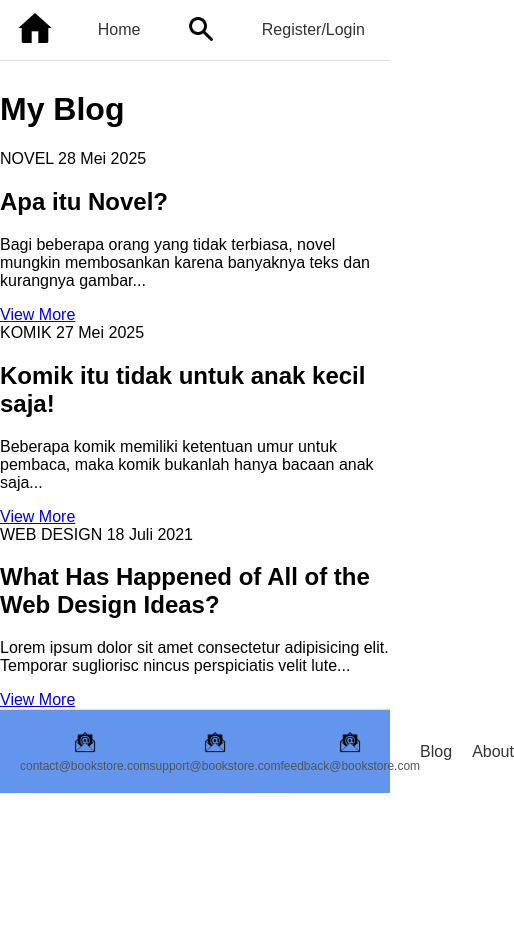
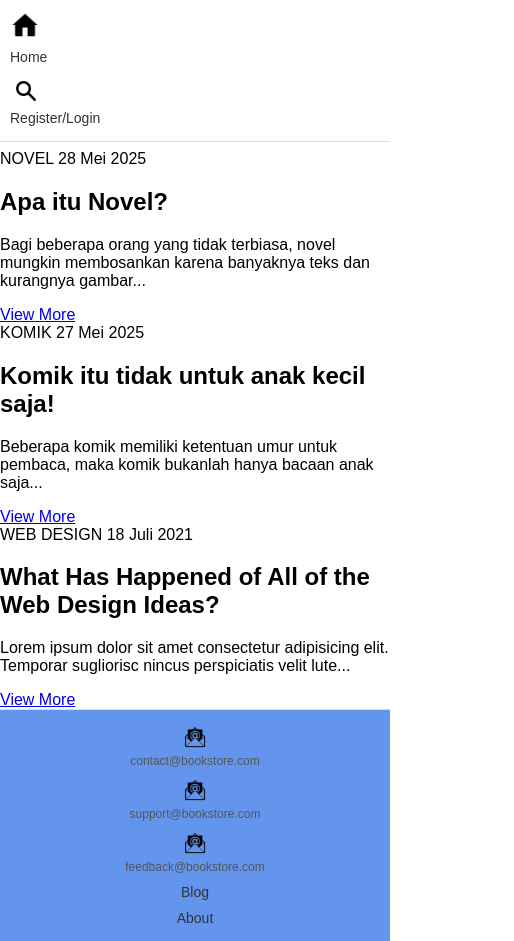
Before and after one commit to Sen0002/Mobile, a plain HTML site: page blog.html in a window 390 px wide. Shown: the whole page, 514 px wide, since content can reach past the window. Before the commit the page ends 844 px from the top, so only its background shows below. Drawn offline with Linux system fonts and the light colour scheme.

Commit message:
Update style.css

```diff
--- a/style.css
+++ b/style.css
@@ -1152,3 +1152,56 @@ footer {
     gap: 10px;
   }
 }
+@media (max-width: 768px) {
+  /* Top Bar */
+  .top-bar {
+    flex-direction: column;
+    height: auto;
+    align-items: flex-start;
+    padding: 10px;
+  }
+
+  .top-logo img {
+    height: 30px;
+  }
+
+  .top-link, .top-login {
+    margin: 5px 0;
+    font-size: 14px;
+  }
+
+  .top-search {
+    width: 100%;
+    margin-top: 10px;
+  }
+
+  .top-search img {
+    height: 20px;
+  }
+
+  .search-input {
+    width: 100%;
+    top: 35px;
+    font-size: 14px;
+  }
+
+  /* Footer */
+  footer {
+    flex-direction: column;
+    text-align: center;
+    padding: 15px;
+  }
+
+  .footer-contact {
+    margin-bottom: 10px;
+  }
+
+  .footer-links {
+    flex-direction: column;
+    gap: 10px;
+  }
+
+  .footer-links a {
+    font-size: 14px;
+  }
+}
```
